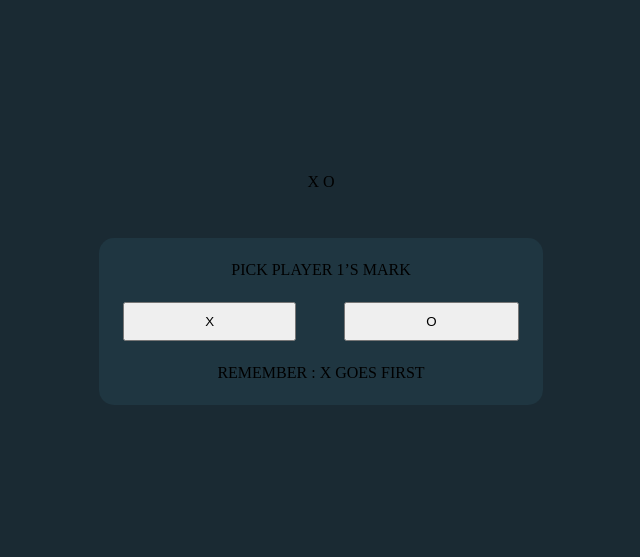
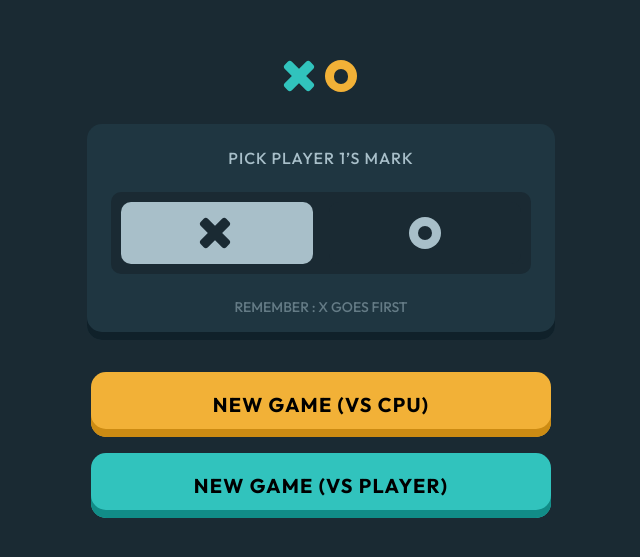
Before and after one commit to lukabakhturidze/tic-tac-toe, a plain HTML site: page index.html in a window 1280 px wide. Shown: the part 111-668 px from the top of the page, without its empty margins (319-959 px from the left). Drawn offline with Linux system fonts and the light colour scheme.

Commit message:
build introduction page

```diff
--- a/index.html
+++ b/index.html
@@ -6,23 +6,46 @@
     <meta name="viewport" content="width=device-width, initial-scale=1.0">
     <link rel="stylesheet" type="text/css" href="static/css/reset.css">
     <link rel="stylesheet" type="text/css" href="static/css/style.css">
+    <link rel="preconnect" href="https://fonts.googleapis.com">
+    <link rel="preconnect" href="https://fonts.gstatic.com" crossorigin>
+    <link href="https://fonts.googleapis.com/css2?family=Outfit:wght@500;700&display=swap" rel="stylesheet">
     <title>tic-tac-toe</title>
 </head>
 <body>
     <main class="display-flex display-flex flex-dierction-column justify-content-center align-items-center">
         <section class="option-section display-flex flex-dierction-column justify-content-center align-items-center">
-            <div>
-                <h1>X O</h1>
+            <div class="x-and-0-title display-flex">
+                <div class="small-x">
+                    <div class="x-line"></div>
+                    <div class="x-line"></div>
+                </div>
+                <div class="small-o">
+                    <div class="o-inner-circle"></div>
+                </div>
             </div>
-            <div class="pick-mark-section display-flex flex-dierction-column align-items-center">
-                <h2>PICK PLAYER 1’S MARK</h2>
+            <div class="pick-mark-section display-flex flex-dierction-column align-items-center black-box-shadow gray-font">
+                <h2 class="standard-font-size">PICK PLAYER 1’S MARK</h2>
                 <div class="pick-mark-part display-flex justify-content-center">
-                    <button type="button" class="common-button x-button">X</button>
-                    <button type="button" class="common-button o-button">O</button>
+                    <button type="button" class="x-button option-button option-button-active">
+                        <div class="small-x">
+                            <div class="x-line"></div>
+                            <div class="x-line"></div>
+                        </div>
+                    </button>
+                    <button type="button" class="o-button option-button">
+                        <div class="small-o">
+                            <div class="o-inner-circle"></div>
+                        </div>
+                    </button>
                 </div>
-                <h3>REMEMBER : X GOES FIRST</h3>
+                <h3 class="remainder smaller-font-size">REMEMBER : X GOES FIRST</h3>
+            </div>
+            <div class="game-modes-wrapper display-flex flex-dierction-column align-items-center">
+                <button type="button" class="common-larger-button yellow-larger-button">NEW GAME (VS CPU)</button>
+                <button type="button" class="common-larger-button blue-larger-button">NEW GAME  (VS PLAYER)</button>
             </div>
         </section>
     </main>
+    <script src="static/js/app.js"></script>
 </body>
 </html>
--- /dev/null
+++ b/static/css/fonts.css
@@ -0,0 +1,4 @@
+@font-face{
+    font-family: 'Outfit', sans-serif;
+    src: url("../fonts/Outfit-Medium.ttf")
+}
--- a/static/css/reset.css
+++ b/static/css/reset.css
@@ -52,3 +52,8 @@ a{
 html{
 	scroll-behavior: smooth;
 }
+button, input{
+	border:none;
+	outline: none;
+	transition: all 0.2s linear;
+}
--- a/static/css/style.css
+++ b/static/css/style.css
@@ -1,5 +1,10 @@
 :root{
     --background-color: #1A2A33;
+    --gray:#A8BFC9;
+    --blue:#31C3BD;
+    --yellow: #F2B137;
+    --yellow-hover: #FFC860;
+    --blue-hover:#65E9E4;
 }
 /* my library> */
 .display-flex{
@@ -18,12 +23,105 @@
     align-items: center;
 }
 /* <my library */
+/* common tags> */
+.standard-font-size{
+    font-family: 'Outfit', sans-serif;
+    font-weight: 500;
+    font-size: 16px;
+    line-height: 20px;
+    letter-spacing: 1px;
+}
+.smaller-font-size{
+    font-family: 'Outfit', sans-serif;
+    font-weight: 500;
+    font-size: 14px;
+    line-height: 18px;
+}
+        /* small x> */
+.small-o, .small-x{
+    position: relative;
+    width: 32px;
+    height: 32px;
+    transition: all 0.2s linear;
+}
+.small-x .x-line{
+    position: absolute;
+    bottom: -5%;
+    right: 40%;
+    height: 36px;
+    width: 10px;
+    background-color: var(--blue);
+    border-radius: 3px;
+    transition: all 0.2s linear;
+}
+.small-x .x-line:nth-child(1){
+    transform: rotate(45deg);
+}
+.small-x .x-line:nth-child(2){
+    transform: rotate(-45deg);
+}
+        /* <small x */
+        /* small y> */
+.small-o{
+    display: flex;
+    justify-content: center;
+    align-items: center;
+    background-color: #F2B137;
+    border-radius: 50%;
+    transition: all 0.2s linear;
+}
+.small-o .o-inner-circle{
+    width: 45%;
+    height: 45%;
+    border-radius: 50%;
+    background-color: var(--background-color);
+    transition: all 0.2s linear;
+}
+        /* <small y */
+        /* common larger button> */
+.common-larger-button{
+    min-width: 460px;
+    padding: 1em 0;
+    border-radius: 15px;
+    font-family: 'Outfit', sans-serif;
+    font-weight: 700;
+    font-size: 20px;
+    line-height: 25px;
+    letter-spacing: 1.25px;
+    text-transform: uppercase;
+    cursor: pointer;
+}
+.yellow-larger-button{
+    background-color: var(--yellow);
+    box-shadow: inset 0px -8px 0px #CC8B13;
+}
+.yellow-larger-button:hover{
+    background-color: var(--yellow-hover);
+}
+.blue-larger-button{
+    background-color: var(--blue);
+    box-shadow: inset 0px -8px 0px #118C87;
+}
+.blue-larger-button:hover{
+    background-color: var(--blue-hover);
+}
+        /* <common larger button */
+.black-box-shadow{
+    box-shadow: inset 0px -8px 0px #10212A;
+}
+.gray-font{
+    color: var(--gray);
+}
+/* <common tags */
 main{
     height: 100vh;
     background-color: var(--background-color);
 }
 .option-section{
-    row-gap: 3em;
+    row-gap: 2em;
+}
+.x-and-0-title{
+    column-gap: 0.5em;
 }
 .pick-mark-section{
     padding: 1.5em;
@@ -32,8 +130,46 @@ main{
     background-color: #1F3641;
 }
 .pick-mark-part{
-    column-gap: 3em;
+    column-gap: 1em;
+    padding: 0.6em;
+    border-radius: 10px;
+    background-color: var(--background-color);
 }
 .pick-mark-part button{
-    padding: 10px 80px;
+    padding: 15px 80px;
+    border-radius: 10px;
+    background-color: inherit;
+    color: var(--gray);
+    cursor: pointer;
 }
+/* option x-button style> */
+.option-button.option-button-active{
+    background-color: var(--gray);
+}
+.x-button .small-x .x-line{
+    background-color: var(--gray);
+}
+.x-button.option-button-active .small-x .x-line{
+    background-color: var(--background-color);
+    transition: all 0.2s linear;
+}
+/* <option x-button style */
+/* option y-button style> */
+.o-button .small-o{
+    background-color: var(--gray);
+}
+.o-button.option-button-active .small-o{
+    background-color: var(--background-color);
+    transition: all 0.2s linear;
+}
+.o-button.option-button-active .small-o .o-inner-circle{
+    background-color: var(--gray);
+    transition: all 0.2s linear;
+}
+/* <option y-button style */
+.remainder{
+    opacity: 0.5;
+}
+.game-modes-wrapper{
+    row-gap: 1em;
+}
--- /dev/null
+++ b/static/js/app.js
@@ -0,0 +1,22 @@
+// option buttons variables>
+const optionButtons = document.querySelectorAll(".option-button");
+// <option buttons variables
+//option buttons action>
+optionButtons.forEach(buttonActiveHandler);
+function buttonActiveHandler(optionButton, index, arr)
+{
+    optionButton.addEventListener("click", ()=>{
+        for(let i = 0; i < arr.length; i++)
+        {
+            if(i == index)
+            {
+                optionButton.classList.add("option-button-active");
+            }
+            else
+            {
+                arr[i].classList.remove("option-button-active");
+            }
+        }
+    });
+}
+//<option buttons action
```
Also changed, not shown: static/fonts/Outfit-Bold.ttf (added), static/fonts/Outfit-Medium.ttf (added).
